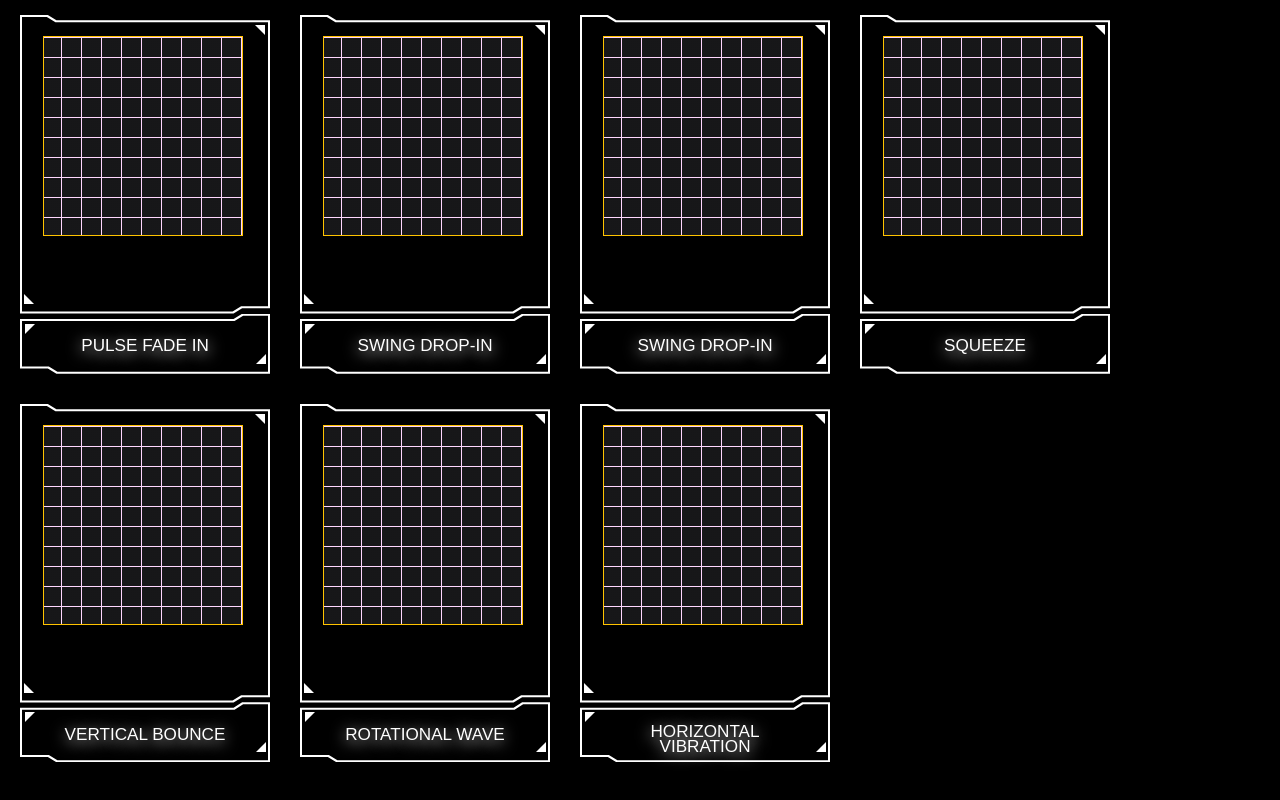
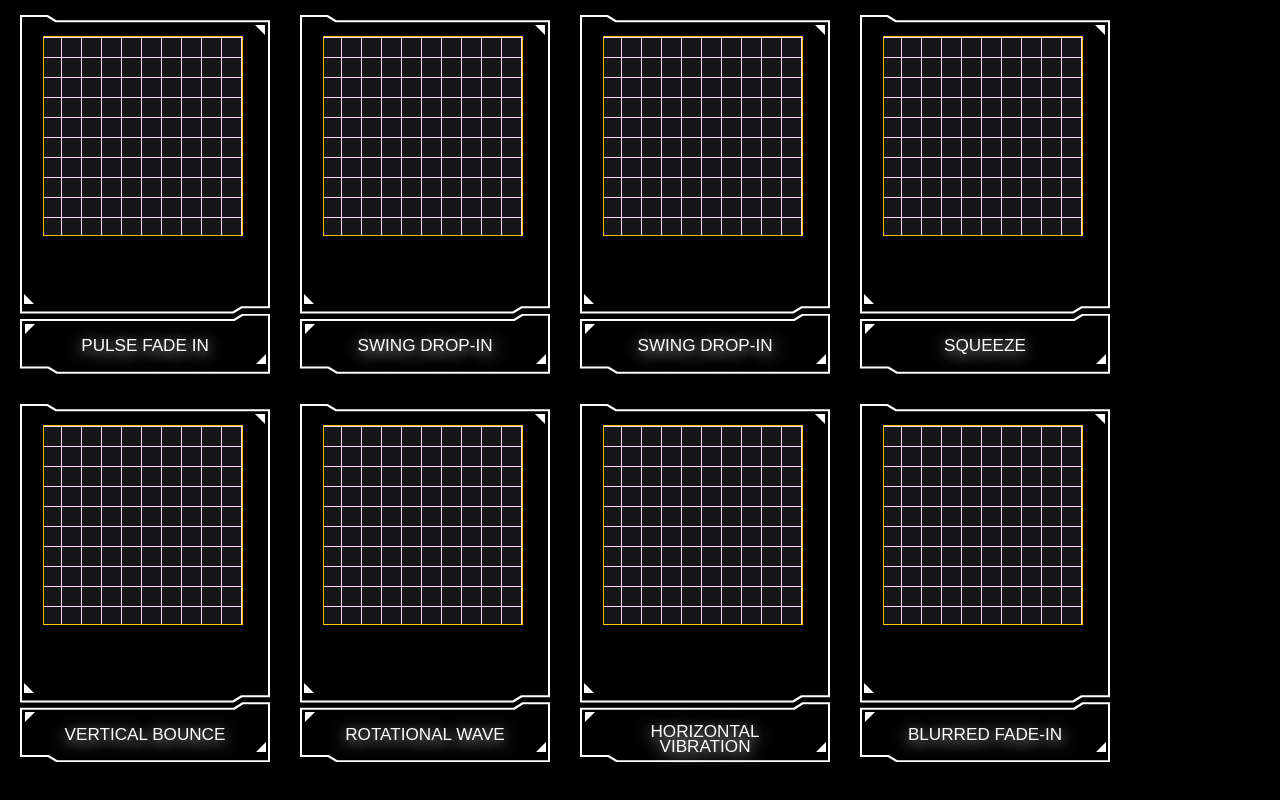
Before and after one commit to Andriikryl/animation, a Next.js app: page / in a window 1280 px wide. Shown: the part 1528-2328 px from the top of the page. Built offline with nearby package versions, Linux system fonts and the light colour scheme.

Commit message:
add Blurred Fade-In component

```diff
--- /dev/null
+++ b/src/components/BlurredFade-In/BlurredFadeIn.tsx
@@ -0,0 +1,5 @@
+import React from "react";
+import style from "./style.module.css";
+export default function BlurredFadeIn() {
+  return <div className={style.box}></div>;
+}
--- /dev/null
+++ b/src/components/BlurredFade-In/style.module.css
@@ -0,0 +1,25 @@
+.box{
+    position: relative;
+    z-index: 200;
+    width: 200px;
+    height: 200px;
+    border: 1px solid #ffc300;
+    background-color: transparent;
+    background-image:  linear-gradient(hsl(300, 100%, 92%) 1px, transparent 1px), linear-gradient(to right, hsl(300, 100%, 92%) 1px, hsl(240, 53%, 93%, .1) 1px);
+    background-size: 20px 20px;
+}
+
+.box:hover{
+    animation: fade-in 0.9s ease-in-out;
+}
+
+@keyframes fade-in {
+    0%{
+        filter: blur(5px);
+        opacity: 0;
+      }
+      100% {
+        filter: blur(0);
+        opacity: 1;
+      }
+}
--- a/src/components/gallery/Gallery.tsx
+++ b/src/components/gallery/Gallery.tsx
@@ -21,6 +21,7 @@ import Squeeze from "../Squeeze/Squeeze";
 import VerticalBounce from "../VerticalBounce/VerticalBounce";
 import RotationalWave from "../RotationalWave/RotationalWave";
 import HorizontalVibration from "../HorizontalVibration/HorizontalVibration";
+import BlurredFadeIn from "../BlurredFade-In/BlurredFadeIn";
 export default function Gallery() {
   return (
     <section className={styles.gallery}>
@@ -83,6 +84,9 @@ export default function Gallery() {
           <AnimationWrapper nameLink={"Horizontal Vibration"} href="/fade-out">
             <HorizontalVibration />
           </AnimationWrapper>
+          <AnimationWrapper nameLink={"Blurred Fade-In"} href="/fade-out">
+            <BlurredFadeIn />
+          </AnimationWrapper>
         </div>
       </Container>
     </section>
```
